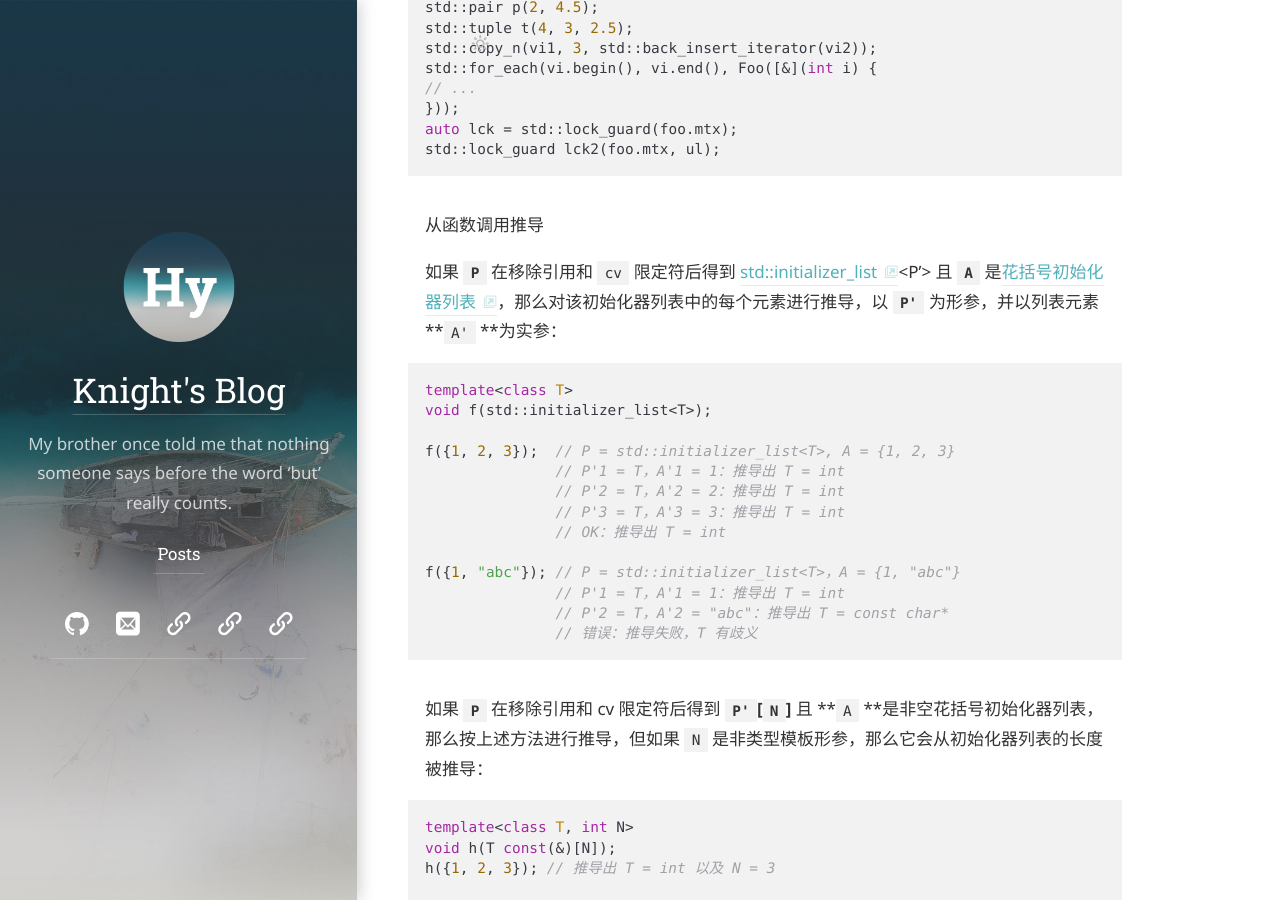
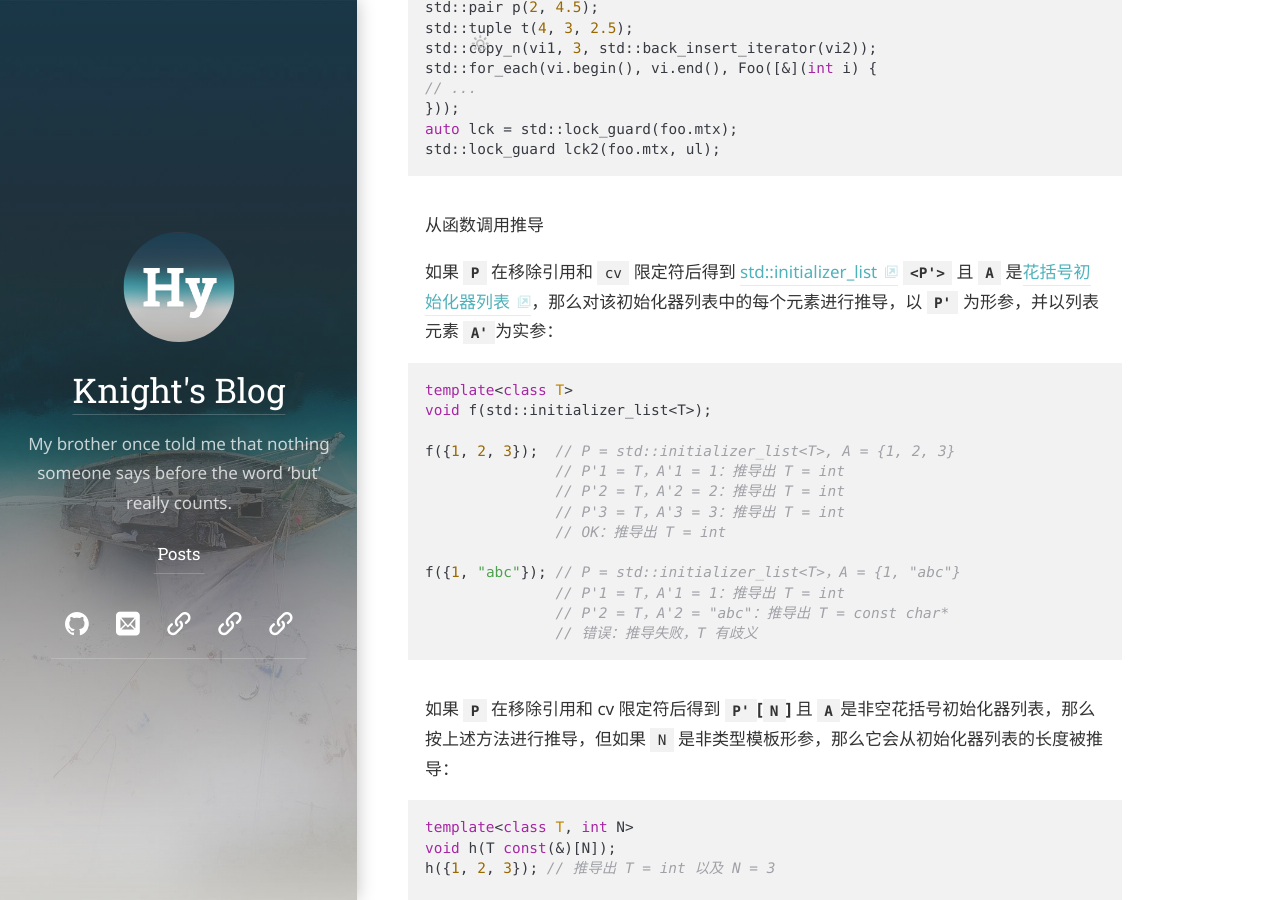
Before and after one commit to Knight-boy/knight-boy.github.io, a Jekyll site: the page built from cplusplus/_posts/2022-07-03-C++11新增特性.md, in a window 1280 px wide and 900 px high, scrolled down 1193 px. Built offline with Jekyll 4.4.1, drawn with Linux system fonts in a browser that asks for light colours; some web fonts are replaced; our own code applies the rules of GitHub Pages for plain Markdown files; comment, search, counter and statistics services are not loaded; some of the changed text lies outside the part shown.

````diff
--- a/cplusplus/_posts/2022-07-03-C++11新增特性.md
+++ b/cplusplus/_posts/2022-07-03-C++11新增特性.md
@@ -39,7 +39,7 @@ std::lock_guard lck2(foo.mtx, ul);
 
 从函数调用推导
 
-如果 **`P`** 在移除引用和 `cv` 限定符后得到 [std::initializer_list](http://zh.cppreference.com/w/cpp/utility/initializer_list)<P'> 且 **`A`** 是[花括号初始化器列表](https://zh.cppreference.com/w/cpp/language/list_initialization)，那么对该初始化器列表中的每个元素进行推导，以 **`P'`** 为形参，并以列表元素 **`A'` **为实参：
+如果 **`P`** 在移除引用和 `cv` 限定符后得到 [std::initializer_list](http://zh.cppreference.com/w/cpp/utility/initializer_list) **`<P'>`** 且 **`A`** 是[花括号初始化器列表](https://zh.cppreference.com/w/cpp/language/list_initialization)，那么对该初始化器列表中的每个元素进行推导，以 **`P'`** 为形参，并以列表元素 **`A'`**为实参：
 
 ```c++
 template<class T>
@@ -57,7 +57,7 @@ f({1, "abc"}); // P = std::initializer_list<T>，A = {1, "abc"}
                // 错误：推导失败，T 有歧义
 ```
 
- 如果 **`P`** 在移除引用和 cv 限定符后得到 **`P'`[`N`]** 且 **`A` **是非空花括号初始化器列表，那么按上述方法进行推导，但如果 `N` 是非类型模板形参，那么它会从初始化器列表的长度被推导：
+ 如果 **`P`** 在移除引用和 cv 限定符后得到 **`P'`[`N`]** 且 **`A`**是非空花括号初始化器列表，那么按上述方法进行推导，但如果 `N` 是非类型模板形参，那么它会从初始化器列表的长度被推导：
 
 {% raw %}
 ```c++
@@ -224,14 +224,14 @@ int main()
     auto n = {5};    // OK：n 的类型是 std::initializer_list<int>
     // auto e{1, 2}; // C++17 起错误，之前是 std::initializer_list<int>
     auto m{5};       // OK：DR N3922 起 m 的类型是 int，之前是 initializer_list<int>
-		// decltype(auto) z = {1, 2} // 错误：{1, 2} 不是表达式
+	// decltype(auto) z = {1, 2} // 错误：{1, 2} 不是表达式
 
     // auto 常用于无名类型，例如 lambda 表达式的类型
     auto lambda = [](int x) {
       return x + 3;
     };
 
-    [](...){}(c0, c1, v, w, d, n, m, lambda); // 阻止“变量未使用”警告
+    [](...){}(c0, c1, v, w, d, n, m, lambda); // 阻止"变量未使用"警告
 }
 ```
 
@@ -355,7 +355,7 @@ int main()
 int main()
 {
     std::string s1 = "Test";
-		// std::string&& r1 = s1;        // 错误：不能绑定到左值
+	// std::string&& r1 = s1;        // 错误：不能绑定到左值
 
     const std::string& r2 = s1 + s1; // OK：到 const 的左值引用延长生存期
     // r2 += "Test";                 // 错误：不能通过到 const 的引用修改
````
Also changed, not shown: cplusplus/_posts/2022-08-15-C++17新增特性.md (added, +6 -0 lines), cplusplus/_posts/2022-09-25-C++14新增特性.md (added, +6 -0 lines), cplusplus/_posts/2023-02-17-C++20新增特性.md (added, +6 -0 lines).
